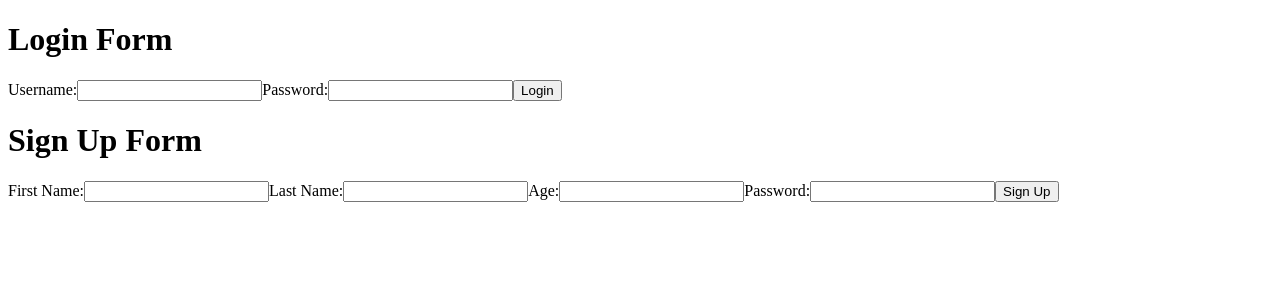
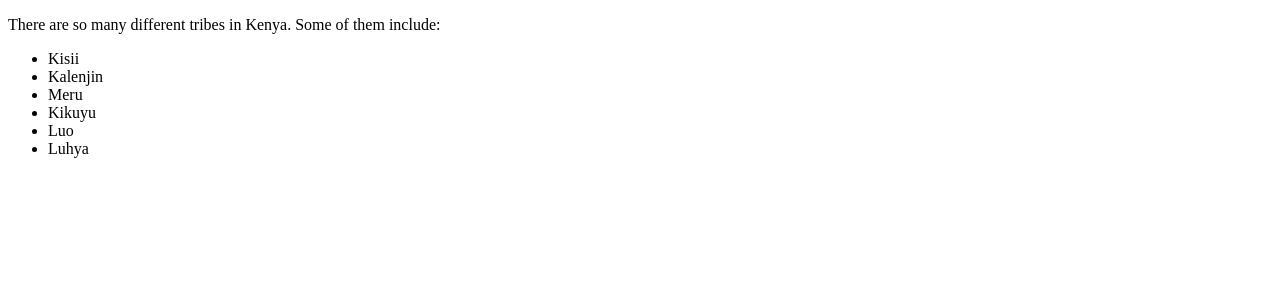
Before and after one commit to adala-wanyande/ap-homework, a React (Create React App) app: page / in a window 1280 px wide. Shown: the top 300 px of the page. Built offline with nearby package versions, Linux system fonts and the light colour scheme.

Commit message:
feat: complete .map() function assignment

```diff
--- a/src/App.tsx
+++ b/src/App.tsx
@@ -1,14 +1,10 @@
 import { useState } from "react";
-import Login from "./components/Login";
-import SignUp from "./components/SignUp";
+import Tribes from "./components/Tribes";
 
 function App() {
   return (
     <>
-      <h1>Login Form</h1>
-      <Login />
-      <h1>Sign Up Form</h1>
-      <SignUp />
+      <Tribes/>
     </>
   );
 }
--- /dev/null
+++ b/src/components/Tribes.tsx
@@ -0,0 +1,25 @@
+import React, { useState } from "react";
+
+const Tribes = () => {
+  const [tribes, setTribes] = useState<tribes>([
+    "Kisii",
+    "Kalenjin",
+    "Meru",
+    "Kikuyu",
+    "Luo",
+    "Luhya",
+  ]);
+
+  return (
+    <>
+      <p>There are so many different tribes in Kenya. Some of them include:</p>
+      <ul>
+        {tribes.map((tribe, index) => {
+          return <li key={index}>{tribe}</li>;
+        })}
+      </ul>
+    </>
+  );
+};
+
+export default Tribes;
--- a/src/types.d.ts
+++ b/src/types.d.ts
@@ -16,3 +16,5 @@ type signUpForm = {
   age: number;
   password: string;
 };
+
+type tribes = string[];
```
